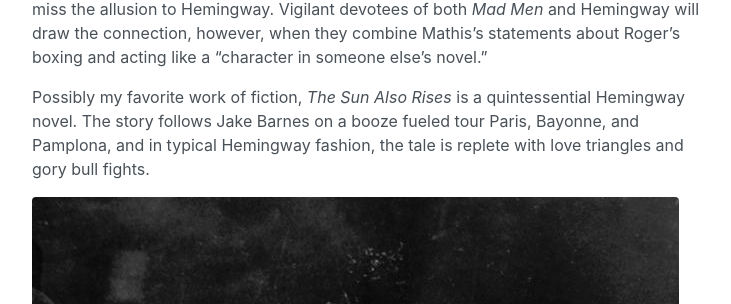
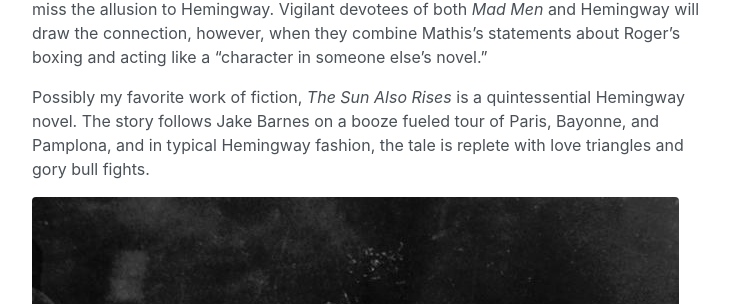
Before and after one commit to rendnil/rendnil.github.io, a Jekyll site: the page built from _posts/2020-03-10-roger-sterling.md, in a window 1280 px wide and 900 px high, scrolled down 568 px. Shown: the part 173-477 px from the top of the window, without its empty margins (272-1003 px from the left). Built offline with Jekyll 4.4.1, drawn with Linux system fonts in a browser that asks for light colours; nearby versions of some CDN libraries.

Commit message:
fix typos

```diff
--- a/_posts/2020-03-10-roger-sterling.md
+++ b/_posts/2020-03-10-roger-sterling.md
@@ -8,7 +8,7 @@ In "The Gypsy and the Hobo," (Season 3, Episode 11) Roger Sterling reconnects wi
 
 Admittedly, the first few times I viewed the episode, I did not think much of this digression. For those unfamiliar with *Mad Men*, Roger Sterling is a libertine advertising executive who inherited his position from his father. He often persuades Don Draper (the protagonist of *Mad Men*) to join him for evenings of excessive consumption and trips to underground casinos. When Annabelle Mathis mentions Sterling's activities in Paris, her description fits his overall character profile and most viewers (including me) most likely miss the allusion to Hemingway. Vigilant devotees of both *Mad Men* and Hemingway will draw the connection, however, when they combine Mathis's statements about Roger's boxing and acting like a "character in someone else's novel."
 
-Possibly my favorite work of fiction, *The Sun Also Rises* is a quintessential Hemingway novel. The story follows Jake Barnes on a booze fueled tour Paris, Bayonne, and Pamplona, and in typical Hemingway fashion, the tale is replete with love triangles and gory bull fights.
+Possibly my favorite work of fiction, *The Sun Also Rises* is a quintessential Hemingway novel. The story follows Jake Barnes on a booze fueled tour of Paris, Bayonne, and Pamplona, and in typical Hemingway fashion, the tale is replete with love triangles and gory bull fights.
 
 ![hemingway in pamplona](/assets/images/HemingwayLoeb.png)
 *Hemingway and the Pamplona Retinue*
```
Also changed, not shown: _posts/2019-12-21-unbanked.md (+1 -1 lines).
